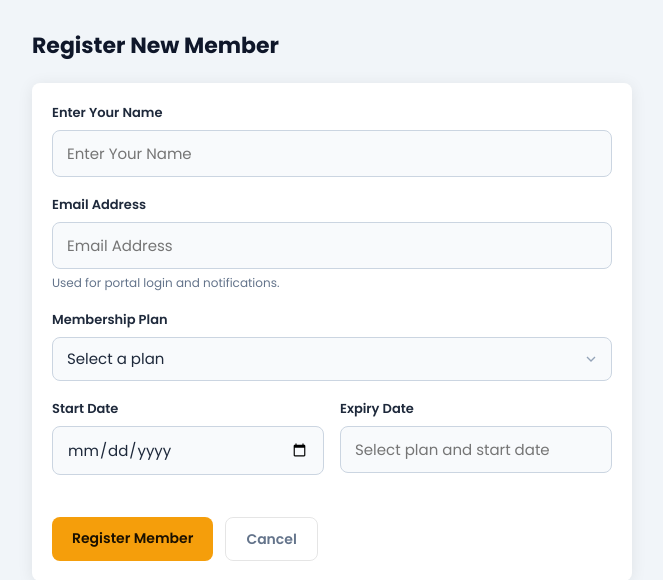
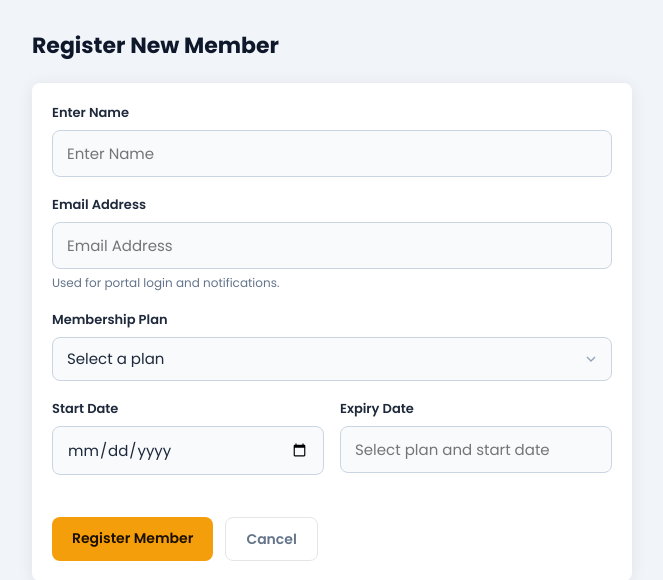
Before and after one commit to olympiadsgym/olympiads, a Django app: template members/templates/members/register.html in a window 1280 px wide. Shown: the part 56-636 px from the top of the page, without its empty margins (182-845 px from the left). Run offline with Django 5.2, Linux system fonts and the light colour scheme; the template is opened without the code that fills it: values that come from a table or form of the project are taken from there, others are empty; data comes from the database, SQL or seed files in the repository.

Commit message:
edit the register

```diff
--- a/members/templates/members/register.html
+++ b/members/templates/members/register.html
@@ -51,8 +51,8 @@
   <form method="post" novalidate id="register-form">
     {% csrf_token %}
     <div class="form-group">
-      <label for="name" class="form-label">Enter Your Name</label>
-      <input type="text" id="name" name="name" class="form-input" placeholder="Enter Your Name" required maxlength="150">
+      <label for="name" class="form-label">Enter Name</label>
+      <input type="text" id="name" name="name" class="form-input" placeholder="Enter Name" required maxlength="150">
     </div>
     <div class="form-group">
       <label for="email" class="form-label">Email Address</label>
```
